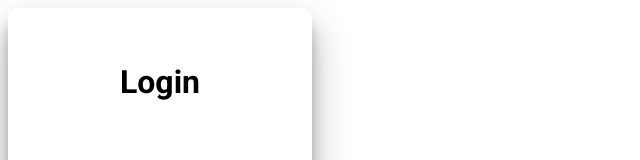
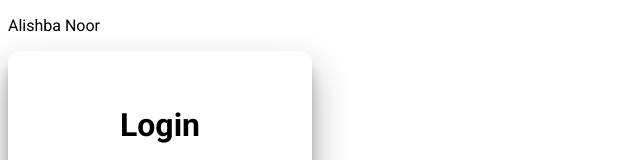
Before and after one commit to alishbannoor2/Web-Development, a plain HTML site: page index.html in a window 1280 px wide. Shown: the top 160 px of the page, without its empty margins (0-640 px from the left). Drawn offline with Linux system fonts and the light colour scheme.

Commit message:
Update index.html

```diff
--- a/index.html
+++ b/index.html
@@ -7,6 +7,7 @@
     <link rel="stylesheet" href="style.css">
 </head>
 <body>
+ 	<p>Alishba Noor</p>
     <div class="wrapper">
 		<div class="heading">
 			<h1>Login</h1>
```
